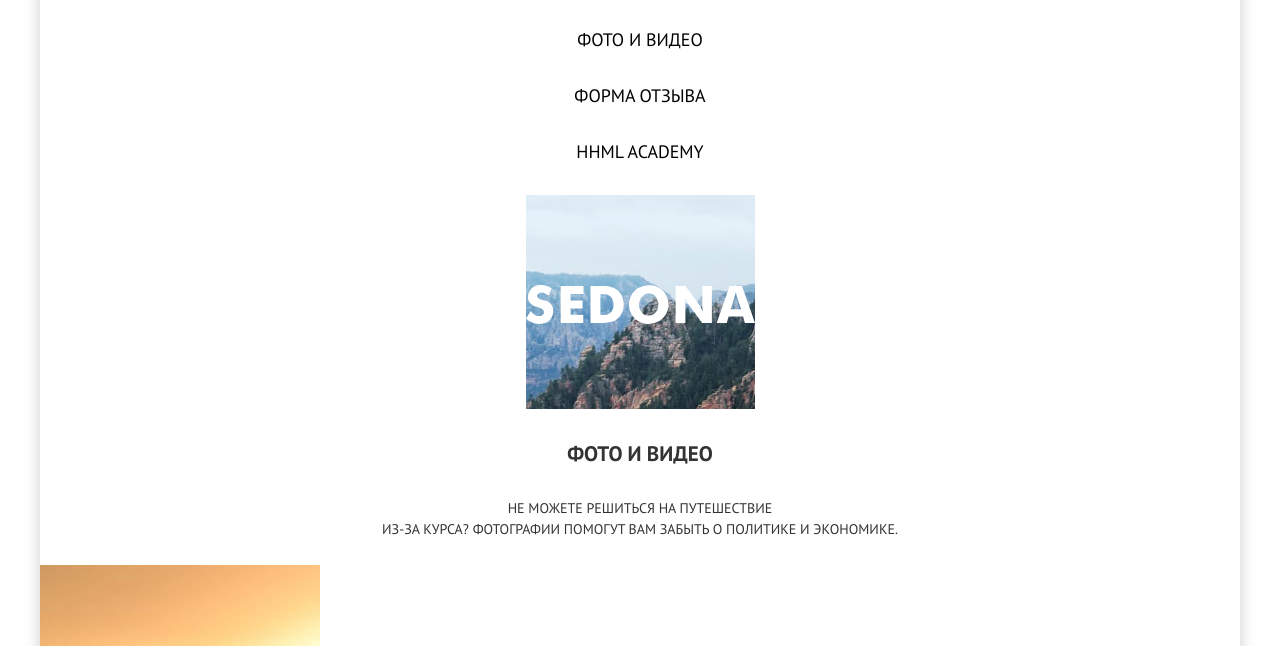
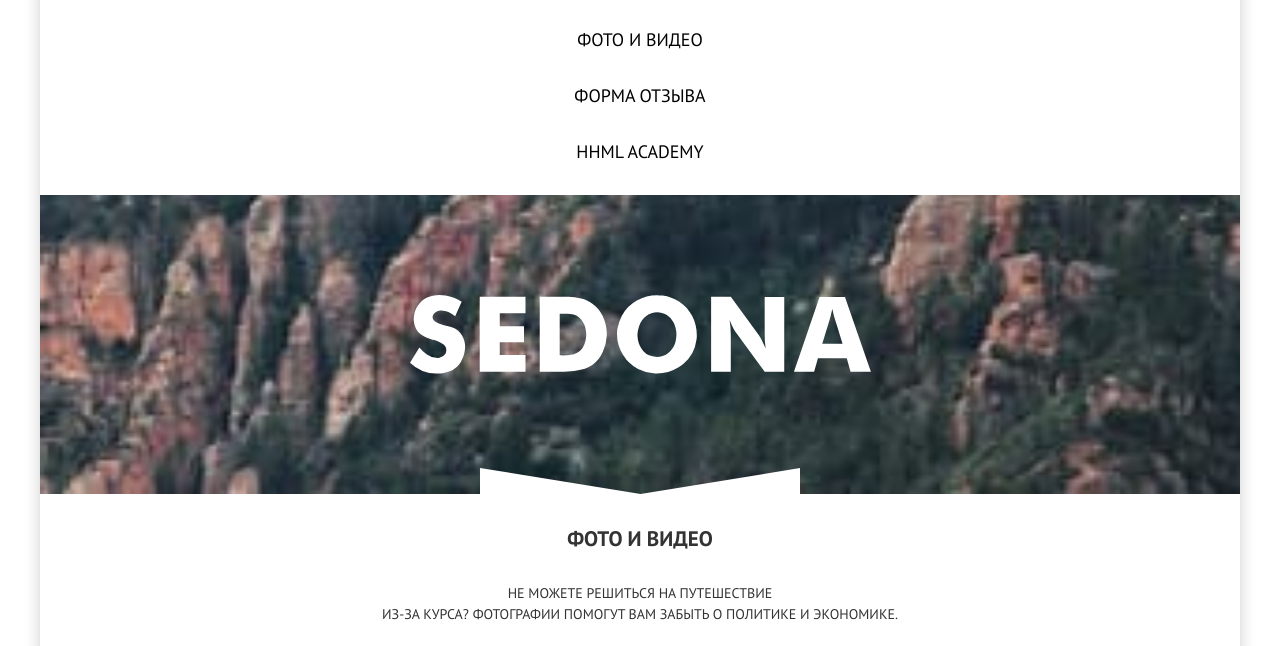
Before and after one commit to htmlacademy-adaptive/237031-sedona-26, a website: page source/catalog.html in a window 1280 px wide. Shown: the part 146-792 px from the top of the page. Drawn offline with nearby package versions, Linux system fonts and the light colour scheme; files that its build step writes are made by us from their sources.

Commit message:
правки

```diff
--- a/source/catalog.html
+++ b/source/catalog.html
@@ -37,9 +37,12 @@
     </header>
     <main class="main-container catalog">
       <h1 class="visually-hidden">Достопримечательности городка Sedona</h1>
+      <div class="intro intro--secondary">
+        <img class="intro__wellcome-image" src="img/intro/sedona.svg" width="229" height="39"
+          alt="Sedona.">
+      </div>
       <section class="catalog__info info">
         <h2 class="visually-hidden">Галерея городка Sedona</h2>
-        <img class="info__image" src="img/sedona-image.svg" width="229" height="39" alt="Sedona.">
         <h3 class="info__title">Фото и видео</h3>
         <p class="info__text">Не можете решиться на путешествие<br> из-за курса? Фотографии помогут вам забыть о
           политике и экономике.
--- a/source/sass/blocks/info.scss
+++ b/source/sass/blocks/info.scss
@@ -1,24 +1,3 @@
-.info__image {
-  display: block;
-  margin-right: auto;
-  margin-left: auto;
-  margin-bottom: 32px;
-  padding-top: 90px;
-  padding-bottom: 85px;
-  background-color: #dbe9f2;
-  background-image:
-    linear-gradient(10deg, #ffffff 25%, transparent 25%),
-    linear-gradient(350deg, #ffffff 25%, transparent 25%),
-    url("../../img/intro/back-mobile.jpg");
-    background-repeat: no-repeat;
-    background-position:
-      0 83px,
-      0 83px,
-      50% 0;
-    background-size: cover;
-    order: -1;
-}
-
 .info__title {
   margin-top: 0;
   margin-bottom: 31px;
--- a/source/sass/blocks/intro.scss
+++ b/source/sass/blocks/intro.scss
@@ -4,23 +4,34 @@
   width: 100%;
   margin-bottom: 32px;
   background: url("../../img/intro/intro-triangle.svg") bottom no-repeat,
-  url("../../img/intro/back-mobile.jpg") bottom/auto 100% no-repeat, $accent-blue;
+    url("../../img/intro/back-mobile.jpg") bottom/auto 100% $accent-blue;
 
-  @media(min-width:$tablet-width) {
+  @media (min-width: $tablet-width) {
     padding: 77px 20px 90px;
   }
 
-  @media(min-width: $desktop-width) {
+  @media (min-width: $desktop-width) {
     background-size: 100% auto;
+  }
+
+  &--secondary {
+    padding: 52px 45px 67px;
+    background-size: auto, 1200px auto;
+    background-position: bottom, 50% 80%;
+  }
+
+  @media (min-width: $tablet-width) {
+    padding: 100px 45px 120px;
+    background-position: bottom;
   }
 }
 
-.intro__slogan-image {
+.intro__wellcome-image {
   display: block;
   margin: 0 auto;
   height: auto;
 
-  @media(min-width: $tablet-width) {
+  @media (min-width: $tablet-width) {
     width: 461px;
   }
 }
```
Also changed, not shown: source/form.html (+3 -3 lines), source/index.html (+4 -4 lines), source/img/intro/sedona.svg (added).
